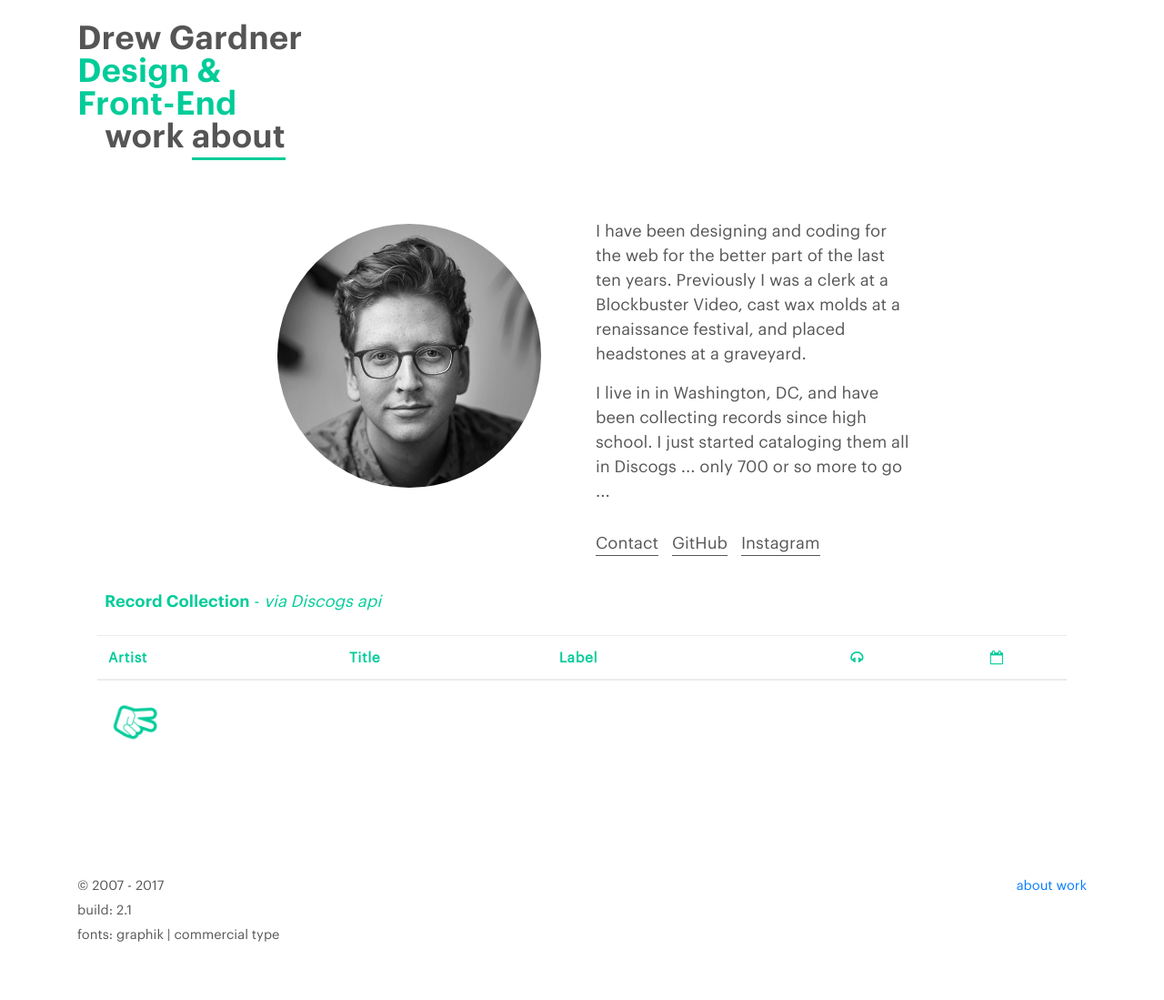
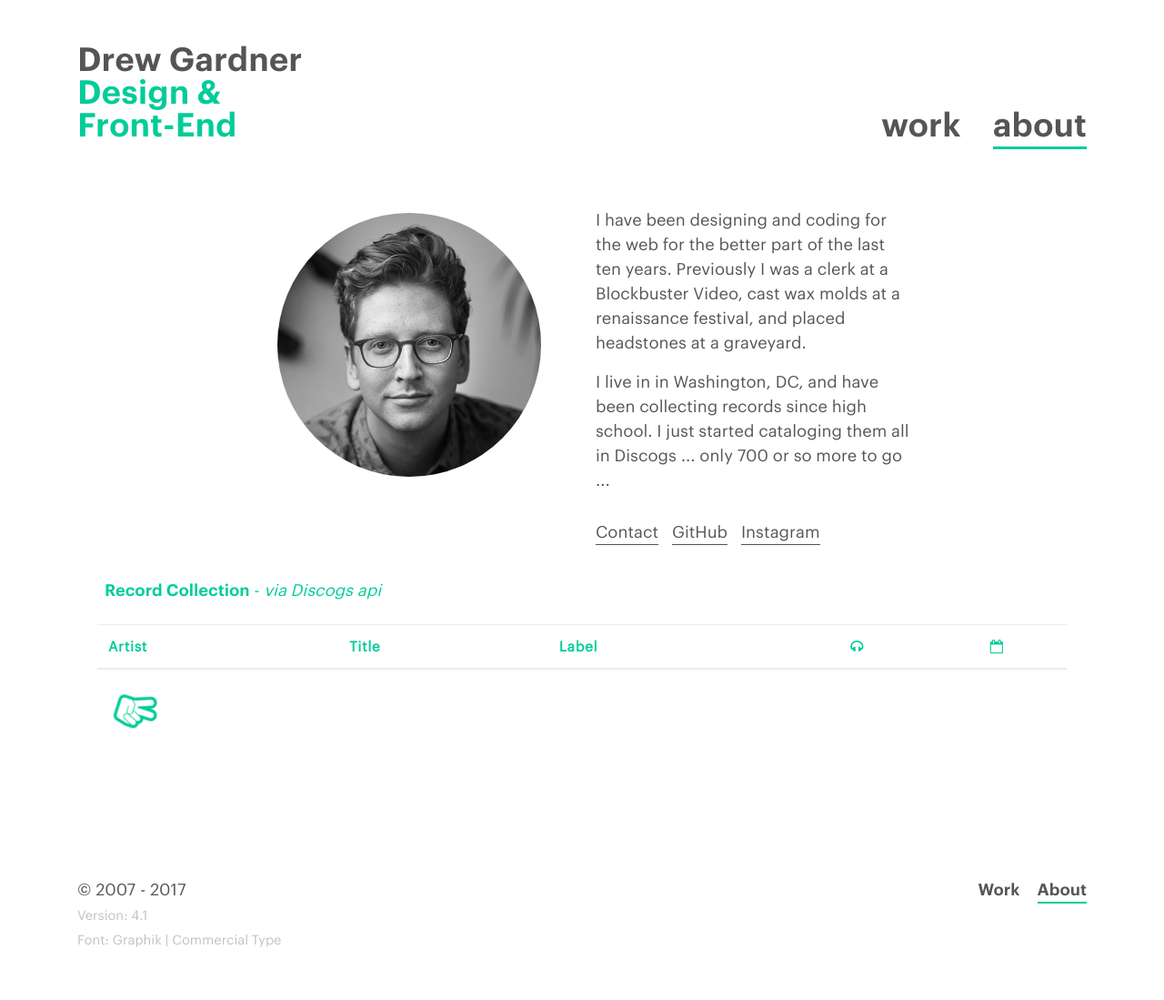
Before and after one commit to dreeeeewwwww/dreeeeewwwww.github.io, a Jekyll site: the page built from about/index.html, in a window 1280 px wide. Shown: the whole page at 91% size. Built offline with Jekyll 4.4.1, drawn with Linux system fonts in a browser that asks for light colours; nearby versions of some CDN libraries.

Commit message:
make nav and footer responsive

```diff
--- a/_includes/footer.html
+++ b/_includes/footer.html
@@ -1,21 +1,17 @@
 <footer>
   <div class="container">
-    <div class="row">
-      <div class="col-md-4">
-        <small>
+    <div class="row mt-2 mb-2 py-4 my-sm-4 py-sm-4">
+      <div class="col-12 col-sm-6 col-md-8 order-2 order-sm-1">
           &copy; 2007 - {{ 'now' | date: "%Y" }}<br />
-          build: 2.1<br />
-          fonts: graphik | commercial type
+        <small class="text-grey">
+          Version: 4.1<br />
+          Font: Graphik | Commercial Type
         </small>
       </div>
-      <div class="col-md-4">
-
-      </div>
-      <div class="col-md-4 text-right">
-        <small>
-          <a id="nav-about" {% if page.title == 'About' %}class="active"{% endif %} href="/about/">about</a>
-          <a id="nav-work" {% if page.title == 'Work' %}class="active"{% endif %} href="/">work</a>
-        </small>
+      <div class="col-12 col-sm-6 col-md-4 order-1 order-sm-2 mb-4 pb-2 pb-sm-0 mb-sm-0 text-sm-right">
+        <a id="footer-work" {% if page.title == 'Work' %}class="active"{% endif %} href="/">Work</a>
+        &nbsp;&nbsp;
+        <a id="footer-about" {% if page.title == 'About' %}class="active"{% endif %} href="/about/">About</a>
       </div>
     </div>
   </div>
--- a/_includes/nav.html
+++ b/_includes/nav.html
@@ -1,16 +1,13 @@
 <div class="container">
-  <div class="row my-4 pb-4 foo">
-
-
-        <div class="col-8 name">
-          <a href="/">Drew Gardner</a><br />
-          <span class="title">Design &amp;<br />Front-End</span>
-        </div>
-        <div class="col-4 nav-linx">
-          <a id="nav-work" {% if page.title == 'Work' %}class="active"{% endif %} href="/">work</a>
-          <a id="nav-about" {% if page.title == 'About' %}class="active"{% endif %} href="/about/">about</a></li>
-        </div>
-
-
+  <div class="row my-3 my-sm-4 py-sm-4 navigation">
+    <div class="col-12 col-sm-6 col-md-6 col-lg-8 name">
+      <a href="/">Drew Gardner</a><br />
+      <span class="text-green">Design &amp;<br />Front-End</span>
+    </div>
+    <div class="col-12 col-sm-6 col-md-6 col-lg-4 my-4 pb-3 pb-sm-0 my-sm-0 text-sm-right align-self-end nav-linx">
+      <a id="nav-work" {% if page.title == 'Work' %}class="active"{% endif %} href="/">work</a>
+      &nbsp;&nbsp;
+      <a id="nav-about" {% if page.title == 'About' %}class="active"{% endif %} href="/about/">about</a></li>
+    </div>
   </div>
 </div>
--- a/assets/_sass/_variables.scss
+++ b/assets/_sass/_variables.scss
@@ -1,8 +1,7 @@
 $green:#00CC99;
-$rose:#555;
+$body:#555;
 $white:#fff;
 $offwhite:#fcfcfc;
 $grey:#e1e1e1;
-$grey-two:#e8e8e8;
+$grey-e8:#e8e8e8;
 $grey-c1:#c1c1c1;
-$body:#555;
--- a/assets/_sass/site.scss
+++ b/assets/_sass/site.scss
@@ -9,8 +9,7 @@
 strong{
   @include graphik-semibold();
 }
-.foo{
-  display:block;
+.navigation{
   font-size:2em;
   line-height:1em;
   @include graphik-semibold();
@@ -31,15 +30,9 @@
       }
     }
   }
-  span.title{
-    color:$green;
-  }
   .nav-linx{
-    @include graphik-semibold();
-    display:inline-block;
-    margin-left:30px;
     a{
-      color:$rose;
+      color:$body;
       text-decoration:none;
       border-bottom:3px solid transparent;
       padding-bottom:5px;
@@ -49,13 +42,13 @@
       }
     }
     a.active{
-      color:$rose;
+      color:$body;
       border-bottom:3px solid $green;
     }
   }
 }
 .www-stroke{
-  border:1px solid $grey-two;
+  border:1px solid $grey-e8;
 }
 a{
   @include transition(all 0.2s ease-in-out);
@@ -65,15 +58,25 @@
   }
 }
 footer{
-  padding-top:30px;
-  padding-bottom:60px;
 
-  ul{
-    list-style:none;
-    margin:0;
-    padding:0;
+  #footer-work, #footer-about{
+    color:$body;
+    @include graphik-semibold();
+    border-bottom:2px solid transparent;
+    padding-bottom:4px;
 
-    li{
+    &:hover{
+      color:$green;
+      border-color:$green;
+    }
+  }
+  #footer-work.active, #footer-about.active{
+    color:$body;
+    border-color:$green;
+
+    &:hover{
+      color:$body;
+      border-color:$green;
     }
   }
 }
@@ -140,7 +143,7 @@
   opacity:0.7;
   @include transition(all 0.2s ease-in-out);
   &:hover, &:active, &:link, &visited{
-    color:$rose;
+    color:$body;
   }
   &:hover{
     opacity:1;
@@ -199,7 +202,7 @@
   a{
     color:$green;
     &:hover{
-      color:$rose;
+      color:$body;
     }
   }
 }
@@ -250,7 +253,7 @@
       }
     }
     .discogs-error{
-      color:$rose !important;
+      color:$body !important;
     }
     tr{
       td{
@@ -259,7 +262,7 @@
       @include transition(all 0.2s ease-in-out);
       &:hover{
         cursor: pointer;
-        color:$rose;
+        color:$body;
         background:$offwhite;
       }
     }
@@ -279,6 +282,9 @@
 .margin-bottom-15{margin-bottom:15px;}
 .margin-bottom-30{margin-bottom:30px;}
 .margin-bottom-60{margin-bottom:60px;}
+// Text helpers
+.text-green{color:$green !important;}
+.text-grey{color:$grey-c1 !important;}
 /* MOBILE */
 @media screen and (max-width: 550px){
   nav{
```
